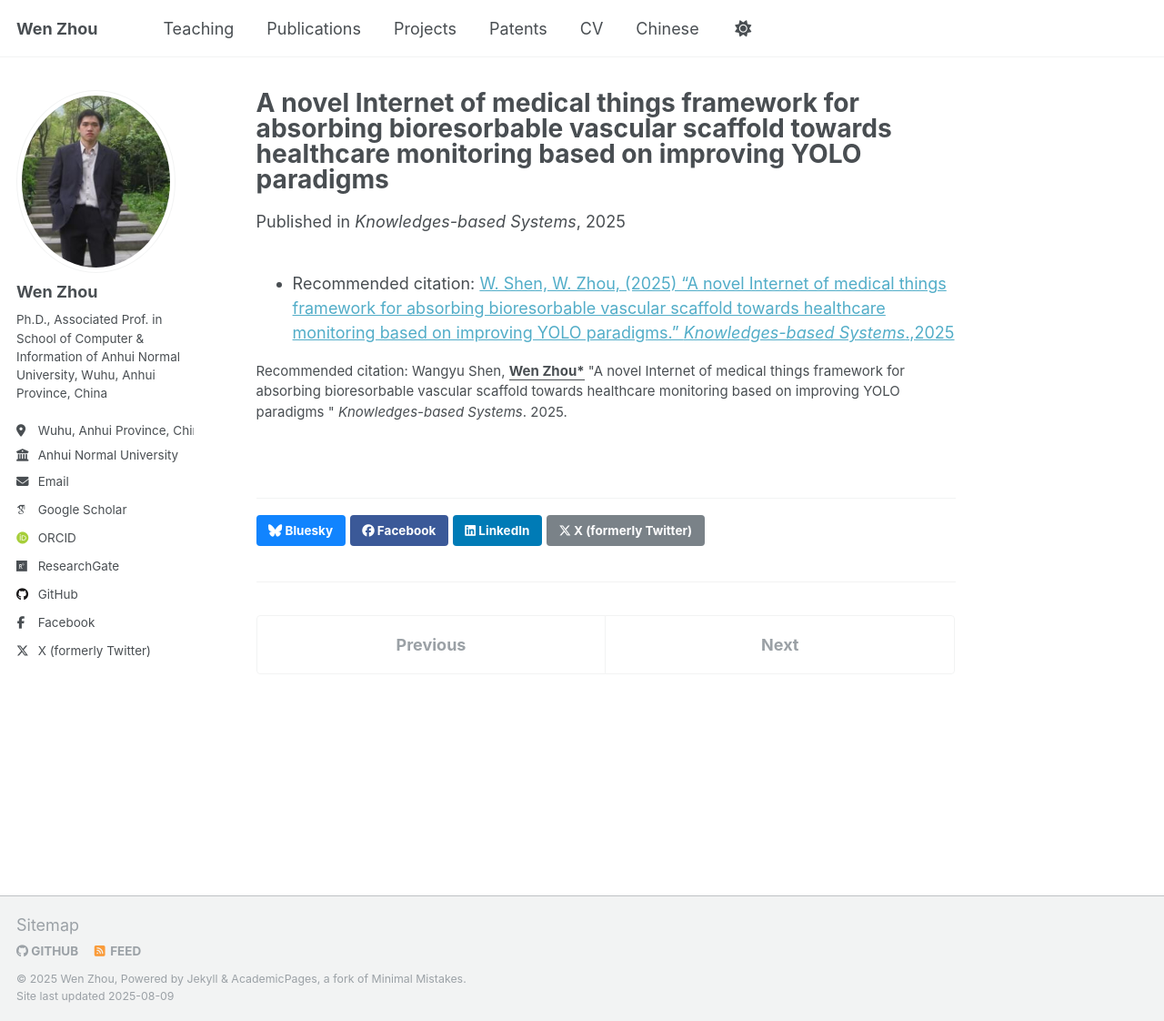
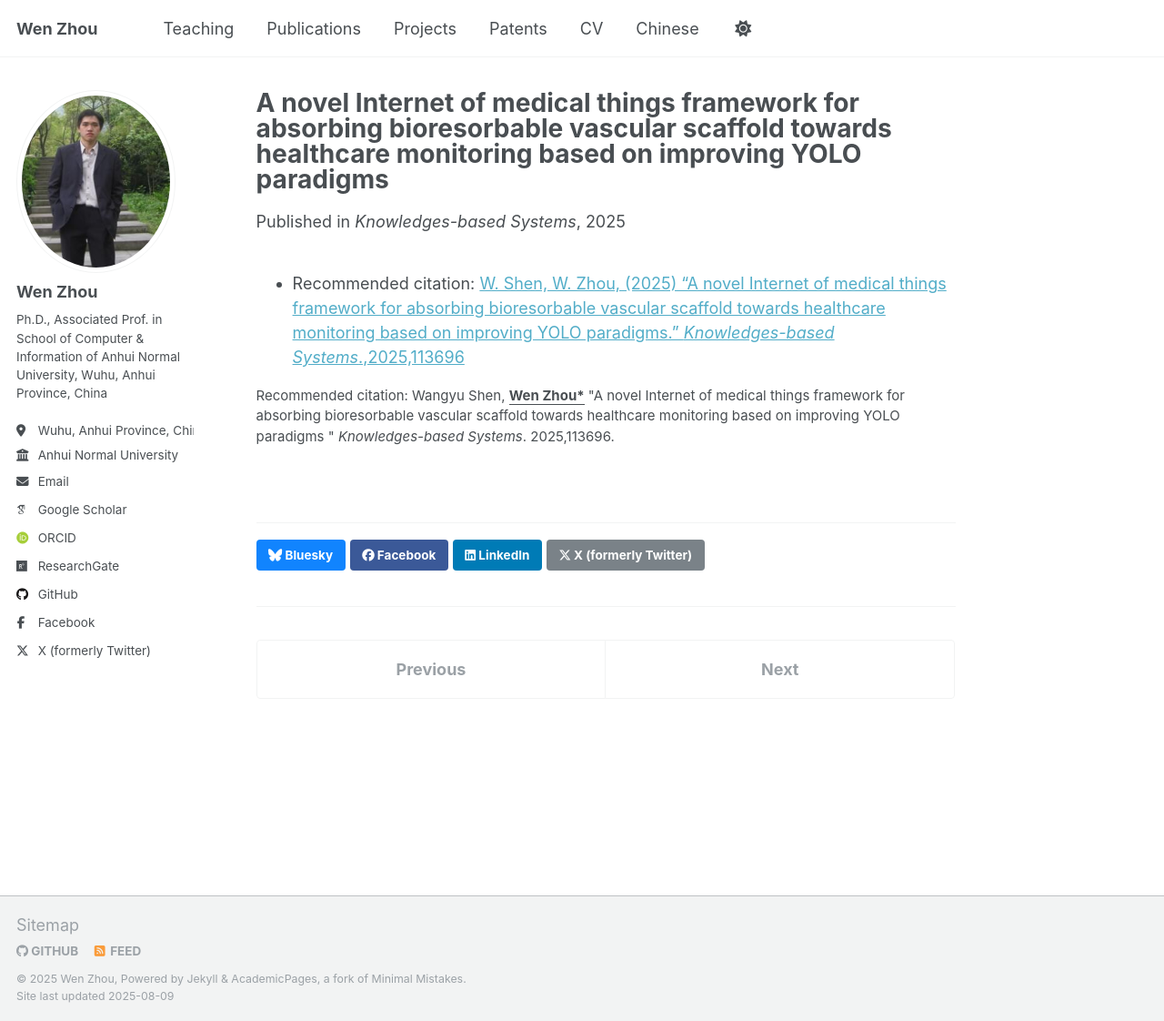
Before and after one commit to zhouwen327/zhouwen327.github.io, a Jekyll site: the page built from _publications/2025-06-01-KBS-01.md, in a window 1280 px wide and 1122 px high. Shown: the whole window at 91% size. Built offline with Jekyll 4.4.1, drawn with Linux system fonts in a browser that asks for light colours; some web fonts are replaced.

Commit message:
Update 2025-06-01-KBS-01.md

```diff
--- a/_publications/2025-06-01-KBS-01.md
+++ b/_publications/2025-06-01-KBS-01.md
@@ -5,6 +5,6 @@ permalink: /publication/2025-06-01-kbs-01
 excerpt: 'A novel Internet of medical things framework for absorbing bioresorbable vascular scaffold towards healthcare monitoring based on improving YOLO paradigms.'
 date: 2025-06-01
 venue: 'Knowledges-based Systems'
-citation: 'Wangyu Shen, <b><u>Wen Zhou*</u></b> &quot;A novel Internet of medical things framework for absorbing bioresorbable vascular scaffold towards healthcare monitoring based on improving YOLO paradigms &quot; <i>Knowledges-based Systems</i>. 2025.'
+citation: 'Wangyu Shen, <b><u>Wen Zhou*</u></b> &quot;A novel Internet of medical things framework for absorbing bioresorbable vascular scaffold towards healthcare monitoring based on improving YOLO paradigms &quot; <i>Knowledges-based Systems</i>. 2025,113696.'
 ---
-+ Recommended citation: <a href=""> W. Shen, W. Zhou, (2025) "A novel Internet of medical things framework for absorbing bioresorbable vascular scaffold towards healthcare monitoring based on improving YOLO paradigms." <i>Knowledges-based Systems</i>.,2025</a>
++ Recommended citation: <a href="https://doi.org/10.1016/j.knosys.2025.113696"> W. Shen, W. Zhou, (2025) "A novel Internet of medical things framework for absorbing bioresorbable vascular scaffold towards healthcare monitoring based on improving YOLO paradigms." <i>Knowledges-based Systems</i>.,2025,113696</a>
```
